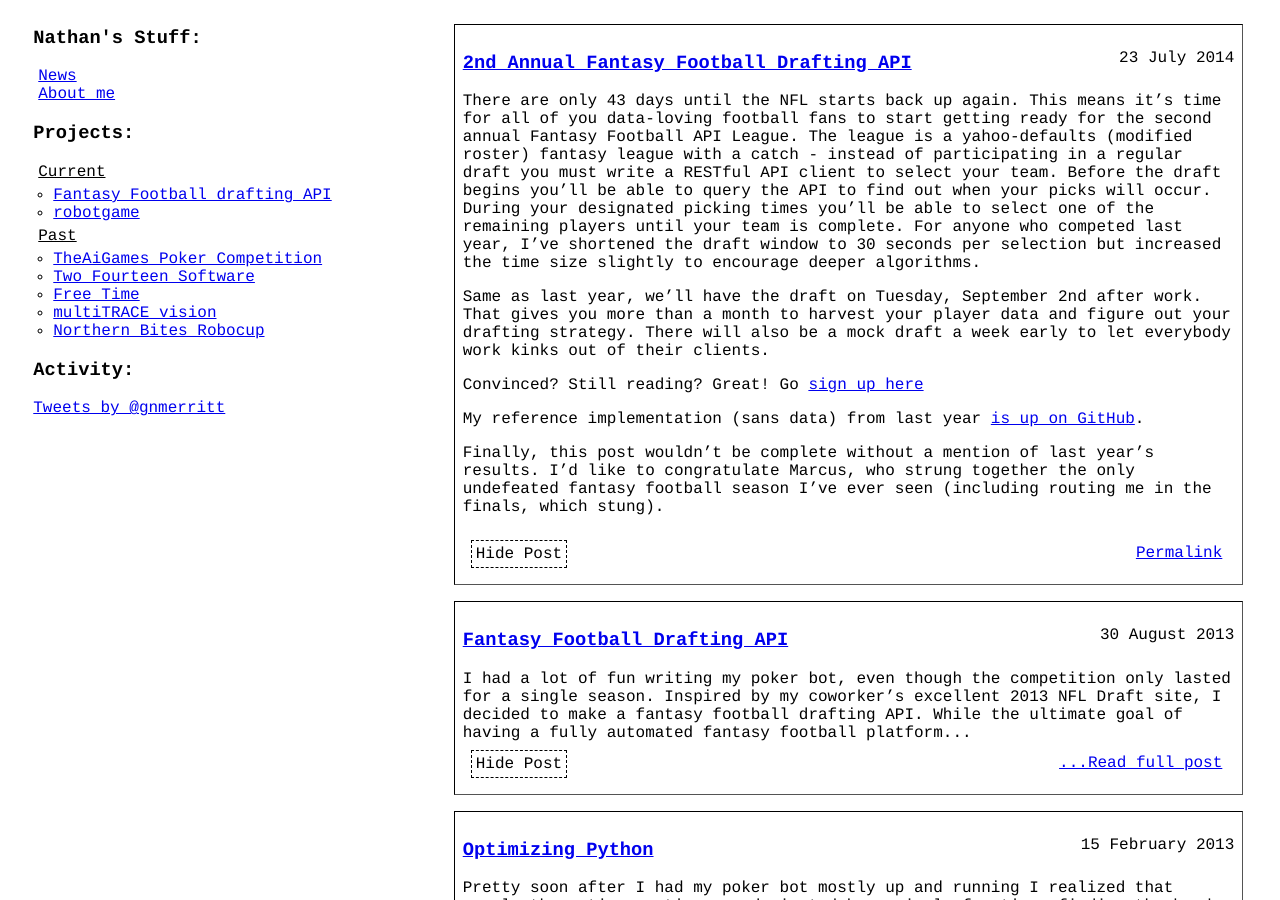
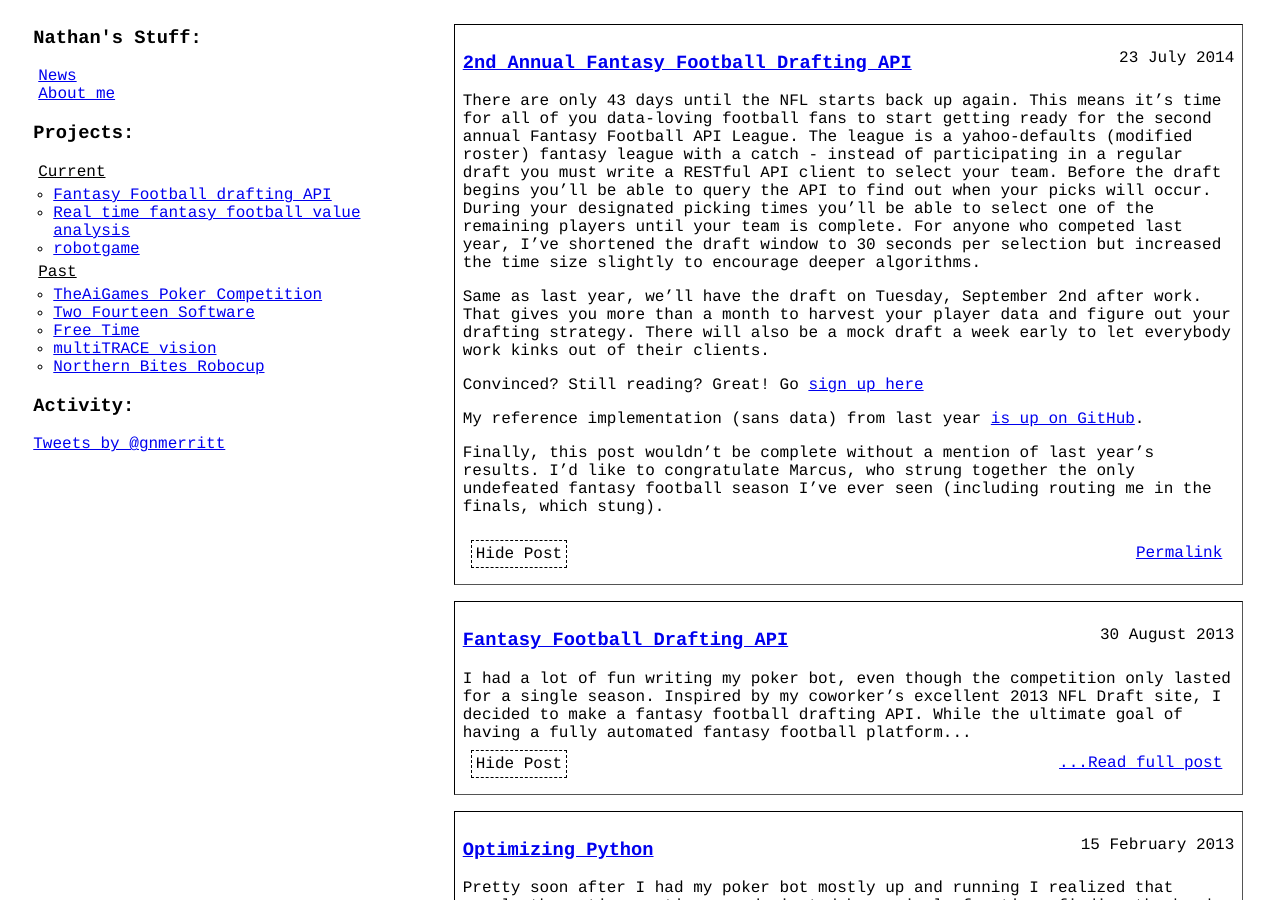
Before and after one commit to gnmerritt/gnmerritt.net, a Jekyll site: the page built from index.markdown, in a window 1280 px wide and 900 px high. Built offline with Jekyll 4.4.1, drawn with Linux system fonts in a browser that asks for light colours; comment, search, counter and statistics services are not loaded.

Commit message:
added link to fantasy bot

```diff
--- a/_layouts/default.html
+++ b/_layouts/default.html
@@ -28,6 +28,7 @@
    <li class="projects">
      <ul>
        <li><a href="http://draft.gnmerritt.net/">Fantasy Football drafting API</a></li>
+       <li><a href="/fantasy">Real time fantasy football value analysis</a></li>
        <li><a href="https://github.com/gnmerritt/robotgame.org">robotgame</a></li>
      </ul>
    </li>
```
